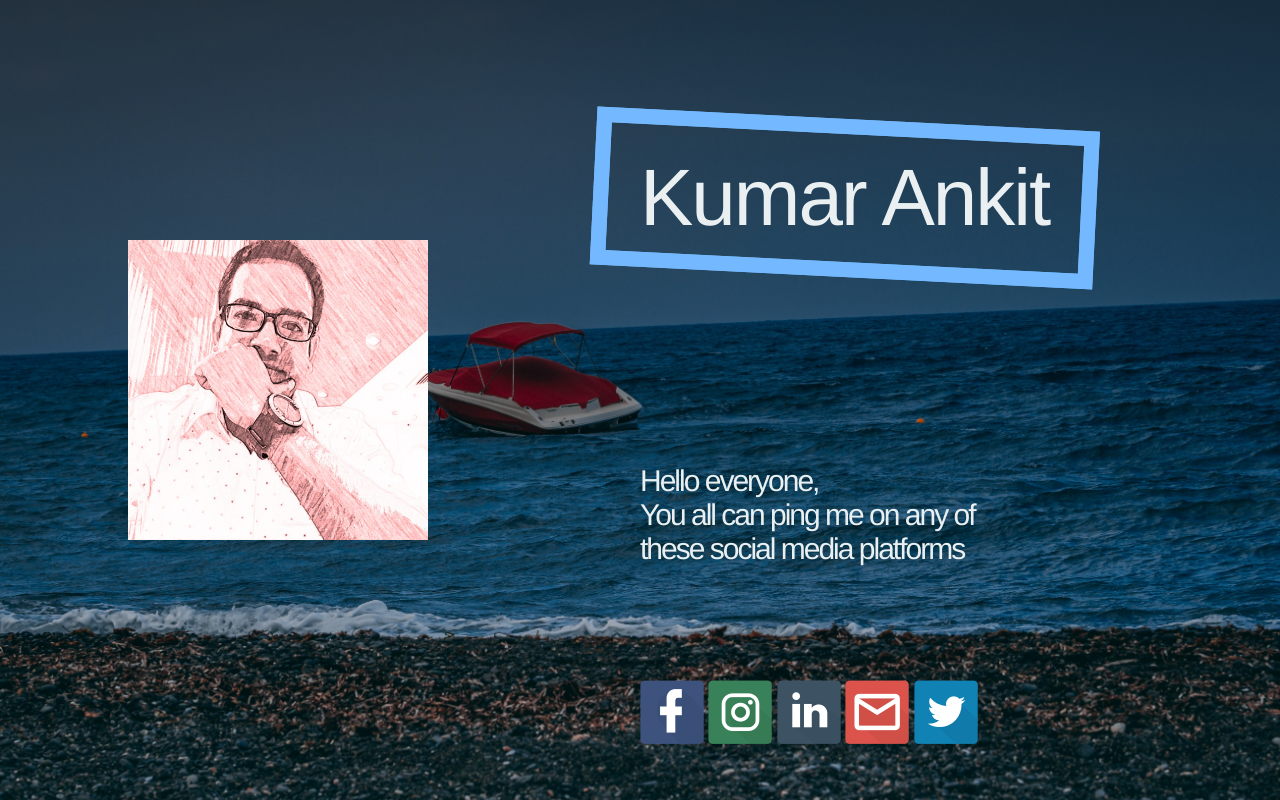
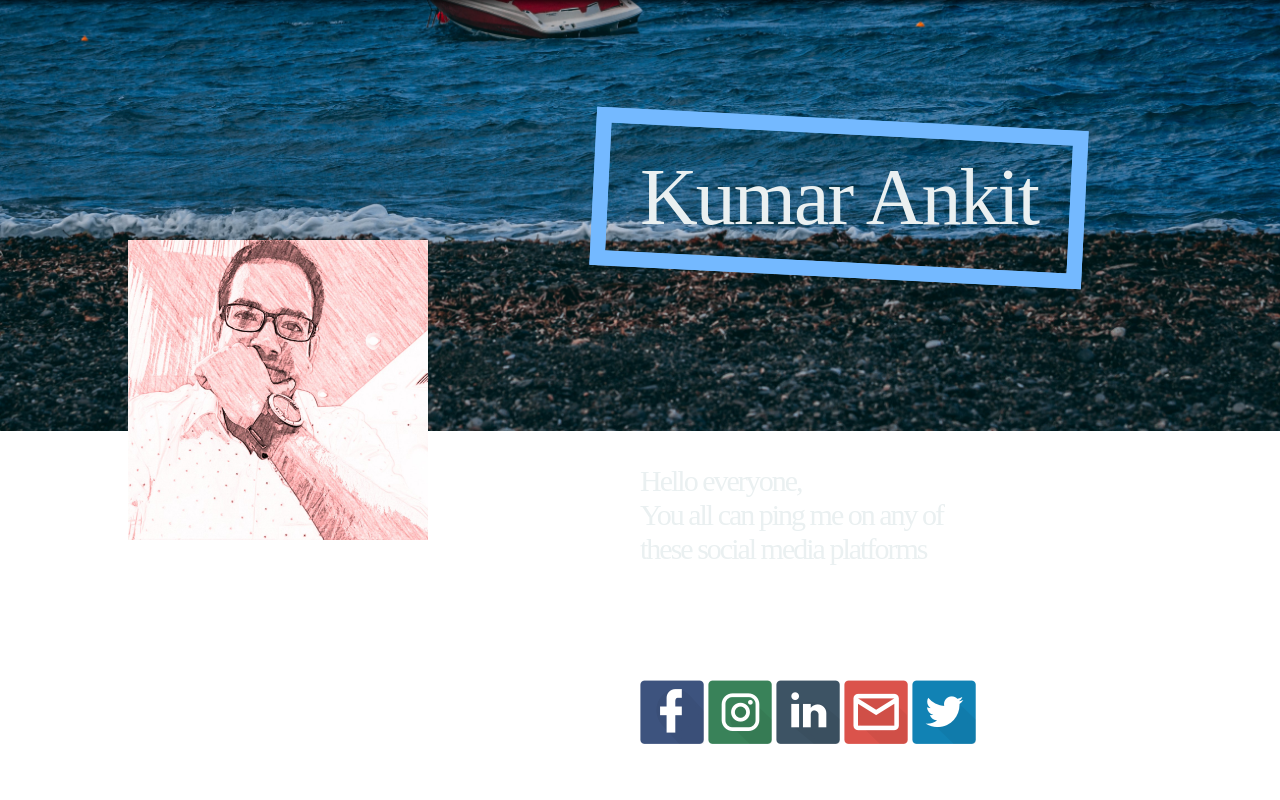
Before and after one commit to abillasha/kankit08.github.io, a PHP site: page / in a window 1280 px wide. Run offline with PHP 8.4, Linux system fonts and the light colour scheme.

Commit message:
Update style.css

```diff
--- a/style.css
+++ b/style.css
@@ -9,8 +9,8 @@
 	}
 }
 
-html {
-  height: 100vh;
+body {
+
   background-image: -webkit-gradient(linear, left bottom, left top, from(rgba(0, 45, 75, 0)), to(rgba(0, 0, 0, 0.6))), url("images/cover.jpeg");
   background-image: linear-gradient(to top, rgba(0, 45, 75, 0), rgba(0, 0, 0, 0.6)), url("pic.jpg");
   background-size: cover;
@@ -18,10 +18,7 @@ html {
   background-position: center center;
 }
 
-body{
-	background-color: #2C3335;
-	font-family: Helvetica, sans-serif;
-}
+
 
 #a{
 	color: #EAF0F1;
```
